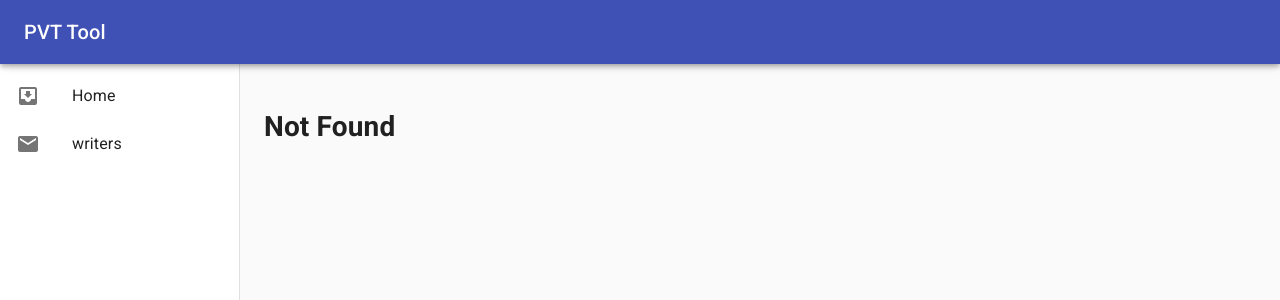
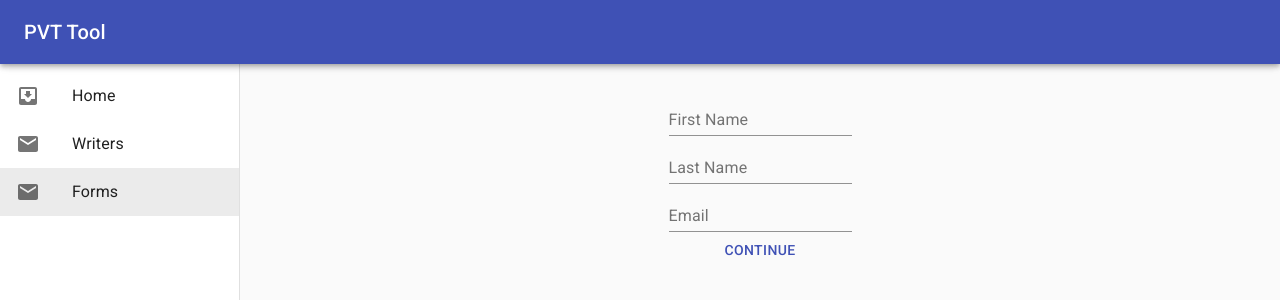
Before and after one commit to shas38/material-ui-client, a React (Create React App) app: page /forms in a window 1280 px wide. Before the commit this address had no page. Shown: the top 300 px of the page. Built offline with nearby package versions, Linux system fonts and the light colour scheme.

Commit message:
Multi step form added

```diff
--- a/src/App.tsx
+++ b/src/App.tsx
@@ -5,6 +5,7 @@ import { Provider } from 'react-redux';
 import './App.css';
 import Home from './pages/Home'
 import Writers from './pages/Writers'
+import UserForm from './pages/Form/UserForm'
 import TopNavigation from "./navigation/TopNavigation"
 import reduxReducers from './reducers/reduxReducers';
 
@@ -27,6 +28,10 @@ function App() {
               component={Writers}
             />
             <Route
+              path="/forms"
+              component={UserForm}
+            />
+            <Route
               render={()=> <h1>Not Found</h1>}
             />
           </Switch>
--- a/src/navigation/TopNavigation.tsx
+++ b/src/navigation/TopNavigation.tsx
@@ -75,7 +75,11 @@ function ResponsiveDrawer(props: any) {
         </Hidden>
 
         <List>
-          {[{text: 'Home', to: '/', icon: <InboxIcon />}, {text: 'writers', to: '/writers', icon: <MailIcon />}].map((item, index) => (
+          {[
+            {text: 'Home', to: '/', icon: <InboxIcon />},
+            {text: 'Writers', to: '/writers', icon: <MailIcon />},
+            {text: 'Forms', to: '/forms', icon: <MailIcon />},
+          ].map((item, index) => (
             <ListItem component={Link} to={item.to} button key={item.text} selected={location.pathname === item.to}>
               <ListItemIcon>{item.icon}</ListItemIcon>
               <ListItemText>{item.text}</ListItemText>
--- /dev/null
+++ b/src/pages/Form/Confirm.tsx
@@ -0,0 +1,92 @@
+import React, { Component } from 'react';
+import { MuiThemeProvider, createMuiTheme } from '@material-ui/core/styles';
+import AppBar from '@material-ui/core/AppBar';
+import List from '@material-ui/core/List';
+import ListItem, { ListItemProps } from '@material-ui/core/ListItem';
+import ListItemText from '@material-ui/core/ListItemText';
+import Button  from '@material-ui/core/Button';
+
+const  Confirm = (props: any) => {
+    const nextStep = (e: any) => {
+        e.preventDefault();
+        // PROCESS FORM //
+        props.nextStep();
+    };
+
+    const back = (e: any) => {
+        e.preventDefault();
+        props.prevStep();
+    };
+
+    const {values: { firstName, lastName, email, occupation, city, bio }} = props;
+    const theme = createMuiTheme({
+        /* theme for v1.x */
+    });
+    return (
+      <MuiThemeProvider theme={theme}>
+        <React.Fragment>
+          {/* <AppBar title="Confirm User Data" /> */}
+          <List>
+            <ListItem>
+                <ListItemText
+                    primary="First Name"
+                    secondary={firstName}
+                />
+            </ListItem>
+            <ListItem>
+                <ListItemText
+                    primary="Last Name"
+                    secondary={lastName}
+                />
+            </ListItem>
+            <ListItem>
+                <ListItemText
+                    primary="Email"
+                    secondary={email}
+                />
+            </ListItem>
+            <ListItem>
+                <ListItemText
+                    primary="Occupation"
+                    secondary={occupation}
+                />
+            </ListItem>
+            <ListItem>
+                <ListItemText
+                    primary="City"
+                    secondary={city}
+                />
+            </ListItem>
+            <ListItem>
+                <ListItemText
+                    primary="Bio"
+                    secondary={bio}
+                />
+            </ListItem>
+          </List>
+          <br />
+            <Button
+                color="primary"
+                onClick={nextStep}
+            >
+            Confirm & Continue
+            </Button>
+            <Button
+                color="primary"
+                onClick={back}
+            >
+            Back
+            </Button>
+        </React.Fragment>
+      </MuiThemeProvider>
+    );
+
+}
+
+const styles = {
+  button: {
+    margin: 15
+  }
+};
+
+export default Confirm;
--- /dev/null
+++ b/src/pages/Form/FormPersonalDetails.tsx
@@ -0,0 +1,71 @@
+import React, { Component } from 'react';
+import { MuiThemeProvider, createMuiTheme } from '@material-ui/core/styles';
+import AppBar from '@material-ui/core/AppBar';
+import TextField from '@material-ui/core/TextField';
+import Button from '@material-ui/core/Button';
+
+const FormPersonalDetails = (props: any) => {
+    const nextStep = (e: any) => {
+        e.preventDefault();
+        props.nextStep();
+    };
+
+  const back = (e: any) => {
+    e.preventDefault();
+    props.prevStep();
+  };
+
+
+    const { values, handleChange } = props;
+    const theme = createMuiTheme({
+        /* theme for v1.x */
+    });
+    return (
+      <MuiThemeProvider theme={theme}>
+        <React.Fragment>
+          {/* <AppBar title="Enter Personal Details" /> */}
+          <TextField
+            placeholder="Enter Your Occupation"
+            label="Occupation"
+            onChange={handleChange('occupation')}
+            defaultValue={values.occupation}
+          />
+          <br />
+          <TextField
+            placeholder="Enter Your City"
+            label="City"
+            onChange={handleChange('city')}
+            defaultValue={values.city}
+          />
+          <br />
+          <TextField
+            placeholder="Enter Your Bio"
+            label="Bio"
+            onChange={handleChange('bio')}
+            defaultValue={values.bio}
+          />
+          <br />
+            <Button
+                color="primary"
+                onClick={nextStep}
+            >
+            Continue
+            </Button>
+            <Button
+                onClick={back}
+            >
+            Back
+            </Button>
+        </React.Fragment>
+      </MuiThemeProvider>
+    );
+
+}
+
+const styles = {
+  button: {
+    margin: 15
+  }
+};
+
+export default FormPersonalDetails;
--- /dev/null
+++ b/src/pages/Form/FormUserDetails.tsx
@@ -0,0 +1,63 @@
+import React, { Component } from 'react';
+import { MuiThemeProvider, createMuiTheme } from '@material-ui/core/styles';
+import AppBar from '@material-ui/core/AppBar';
+import TextField from '@material-ui/core/TextField';
+import Button from '@material-ui/core/Button';
+
+const FormUserDetails = (props: any)=> {
+
+    const nextStep = (e: any) => {
+    e.preventDefault();
+    props.nextStep();
+    };
+
+
+    const { values, handleChange } = props;
+    const theme = createMuiTheme({
+      /* theme for v1.x */
+    });
+  return (
+    <MuiThemeProvider theme={theme}>
+        <React.Fragment>
+          {/* <AppBar title="Enter User Details" /> */}
+          <TextField
+            placeholder="Enter Your First Name"
+            label="First Name"
+            onChange={handleChange('firstName')}
+            defaultValue={values.firstName}
+          />
+          <br />
+          <TextField
+            placeholder="Enter Your Last Name"
+            label="Last Name"
+            onChange={handleChange('lastName')}
+            defaultValue={values.lastName}
+          />
+          <br />
+          <TextField
+            placeholder="Enter Your Email"
+            label="Email"
+            onChange={handleChange('email')}
+            defaultValue={values.email}
+          />
+          <br />
+
+            <Button
+                color="primary"
+                onClick={nextStep}
+            >
+            Continue
+            </Button>
+        </React.Fragment>
+      </MuiThemeProvider>
+    );
+
+}
+
+const styles = {
+  button: {
+    margin: 15
+  }
+};
+
+export default FormUserDetails;
--- /dev/null
+++ b/src/pages/Form/Success.tsx
@@ -0,0 +1,32 @@
+import React, { Component } from 'react';
+import { MuiThemeProvider, createMuiTheme } from '@material-ui/core/styles';
+import AppBar from '@material-ui/core/AppBar';
+
+const Success = (props: any) => {
+//   continue = (e: any) => {
+//     e.preventDefault();
+//     // PROCESS FORM //
+//     props.nextStep();
+//   };
+
+//   back = e => {
+//     e.preventDefault();
+//     props.prevStep();
+//   };
+
+    const theme = createMuiTheme({
+        /* theme for v1.x */
+    });
+
+    return (
+      <MuiThemeProvider theme={theme}>
+        <React.Fragment>
+          <AppBar title="Success" />
+          <h1>Thank You For Your Submission</h1>
+          <p>You will get an email with further instructions</p>
+        </React.Fragment>
+      </MuiThemeProvider>
+    );
+}
+
+export default Success;
--- /dev/null
+++ b/src/pages/Form/UserForm.tsx
@@ -0,0 +1,76 @@
+import React, { useState } from 'react';
+import FormUserDetails from './FormUserDetails';
+import FormPersonalDetails from './FormPersonalDetails';
+import Confirm from './Confirm';
+import Success from './Success';
+
+const UserForm = (props: any) => {
+
+    const [step, setStep] = useState(1);
+    const [state, setState] = useState({
+        firstName: '',
+        lastName: '',
+        email: '',
+        occupation: '',
+        city: '',
+        bio: ''
+      })
+
+
+    // Proceed to next step
+    const nextStep = () => {
+    setStep((prevStep: number) => prevStep + 1);
+    };
+
+    // Go back to prev step
+    const prevStep = () => {
+    setStep((prevStep: number) => prevStep - 1);
+    };
+
+    // Handle fields change
+    const handleChange = (input: any) => (e: any) => {
+        console.log(input)
+    // setState({ [input]: e.target.value });
+    };
+
+    const { firstName, lastName, email, occupation, city, bio } = state;
+    const values = { firstName, lastName, email, occupation, city, bio };
+
+    switch (step) {
+        case 1:
+            return (
+                <div style={{width: '80%', margin: "auto", textAlign: 'center'}}>
+            <FormUserDetails
+                nextStep={nextStep}
+                handleChange={handleChange}
+                values={values}
+
+            /></div>
+            );
+        case 2:
+            return (
+            <FormPersonalDetails
+                nextStep={nextStep}
+                prevStep={prevStep}
+                handleChange={handleChange}
+                values={values}
+            />
+            );
+        case 3:
+            return (
+            <Confirm
+                nextStep={nextStep}
+                prevStep={prevStep}
+                values={values}
+            />
+            );
+        case 4:
+            return <Success />;
+        default:
+            return <Success />;
+    }
+
+}
+
+
+export default UserForm;
```
Also changed, not shown: 1 other file (tests, documents, lock files or other folders).
